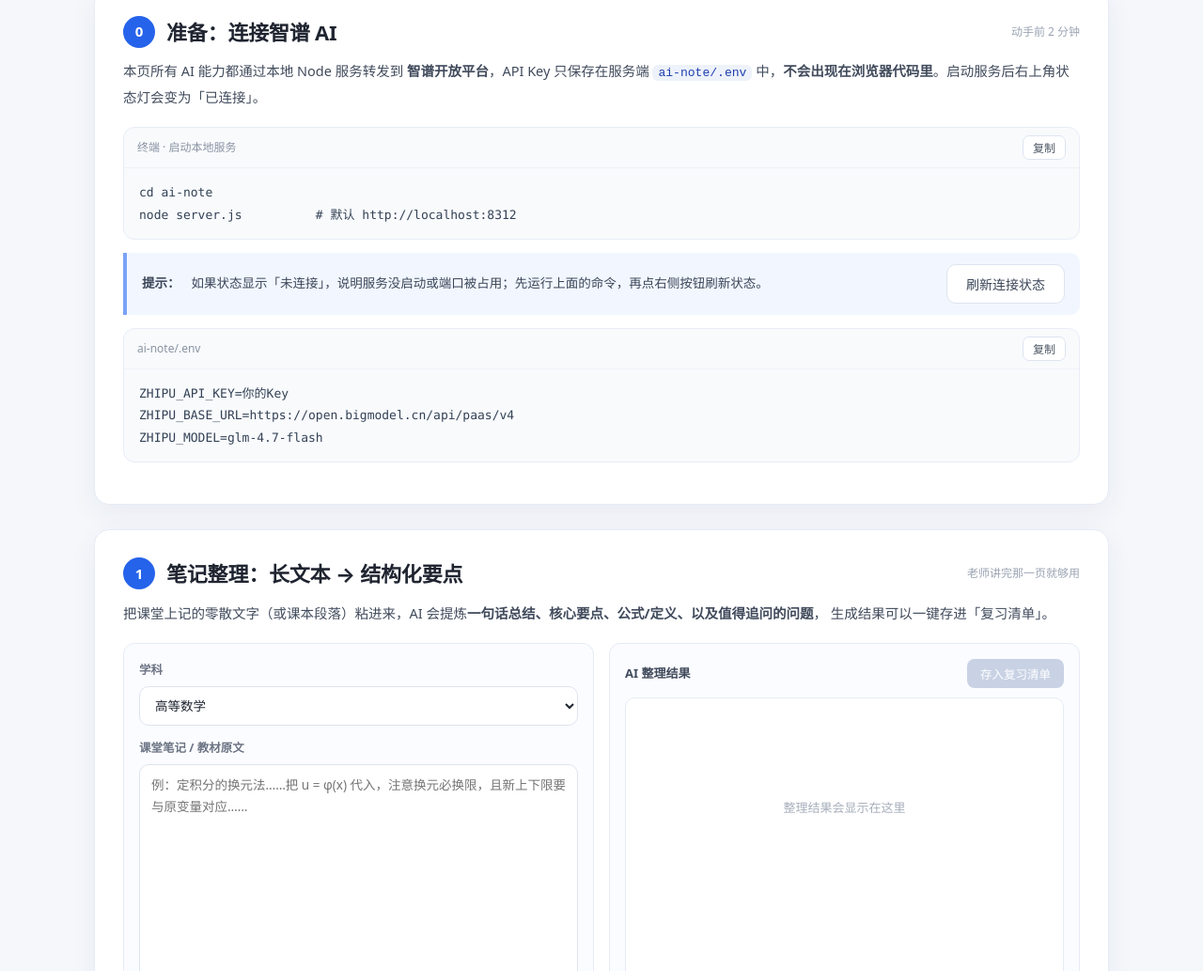
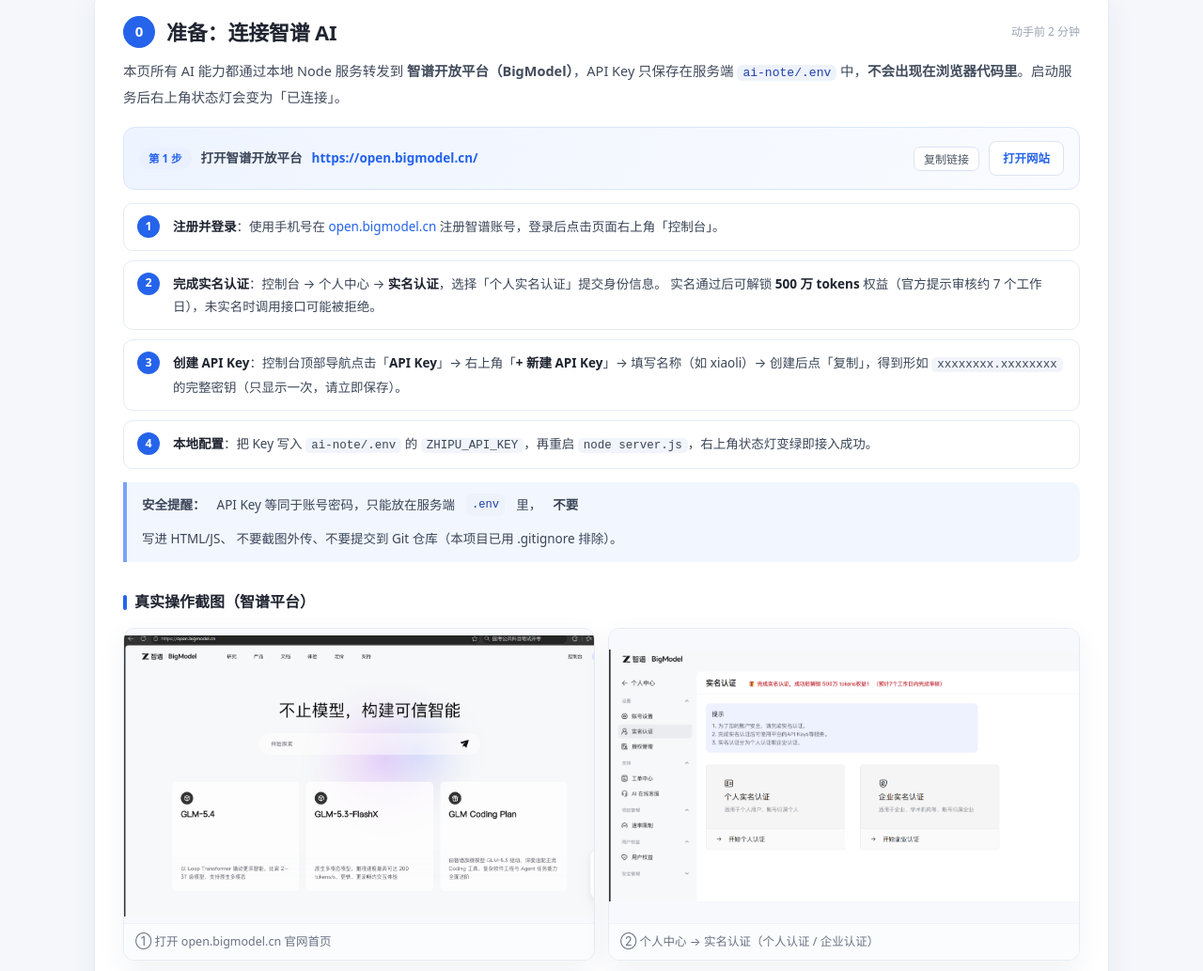
Before and after one commit to 15241336863/lixingda, a plain HTML site: page ai-note/index.html in a window 1280 px wide. Shown: the part 645-1678 px from the top of the page at 94% size. Drawn offline with Linux system fonts and the light colour scheme; no server answers.

Commit message:
docs(ai-note): 补充智谱平台注册、实名认证与 API Key 获取图文教程
第 0 节新增官网链接一键复制、四步接入说明与安全提醒，并插入 4 张智谱平台真实操作截图

```diff
--- a/ai-note/css/lxd_style.css
+++ b/ai-note/css/lxd_style.css
@@ -336,12 +336,80 @@ select.lxd_search { width: 150px; }
 
 .lxd_toast.lxd_show { opacity: 1; transform: translate(-50%, 0); }
 
+/* ---------- 智谱接入指引 ---------- */
+.lxd_linkcard {
+  display: flex; justify-content: space-between; align-items: center; gap: 14px; flex-wrap: wrap;
+  background: linear-gradient(120deg, #eef4ff, #f9fbff);
+  border: 1px solid #dbe6fb; border-radius: 12px; padding: 14px 16px; margin: 16px 0 4px;
+  font-size: 13.5px; color: #3b4658;
+}
+
+.lxd_linkcard > div:first-child { display: flex; align-items: center; gap: 10px; flex-wrap: wrap; }
+.lxd_linkcard a { color: var(--lxd_blue); font-weight: 600; text-decoration: none; word-break: break-all; }
+.lxd_linkcard a:hover { text-decoration: underline; }
+
+.lxd_steps {
+  list-style: none; counter-reset: lxd_step; margin: 14px 0; padding: 0;
+  display: flex; flex-direction: column; gap: 10px;
+}
+
+.lxd_steps li {
+  position: relative; counter-increment: lxd_step;
+  background: #fff; border: 1px solid var(--lxd_line); border-radius: 10px;
+  padding: 12px 16px 12px 52px; font-size: 13.5px; line-height: 1.8; color: #3b4658;
+}
+
+.lxd_steps li::before {
+  content: counter(lxd_step);
+  position: absolute; left: 14px; top: 12px;
+  width: 24px; height: 24px; border-radius: 50%;
+  background: var(--lxd_blue); color: #fff;
+  font-size: 12.5px; font-weight: 700;
+  display: flex; align-items: center; justify-content: center;
+}
+
+.lxd_steps li b { color: #1f2430; }
+.lxd_steps li a { color: var(--lxd_blue); }
+.lxd_steps li code {
+  background: #f1f4fa; border-radius: 5px; padding: 1px 6px;
+  font-size: 12.5px; color: #3b4658;
+}
+
+.lxd_subtitle {
+  display: flex; align-items: center; gap: 8px;
+  margin: 28px 0 12px; font-size: 16px; color: #1f2430;
+}
+
+.lxd_subtitle::before {
+  content: ""; width: 4px; height: 16px; border-radius: 2px; background: var(--lxd_blue);
+}
+
+.lxd_shots { display: grid; grid-template-columns: 1fr 1fr; gap: 14px; margin-bottom: 6px; }
+
+.lxd_shots figure {
+  margin: 0; background: #fff; border: 1px solid var(--lxd_line); border-radius: 12px;
+  overflow: hidden; box-shadow: var(--lxd_shadow);
+  transition: transform .18s ease, box-shadow .18s ease;
+}
+
+.lxd_shots figure:hover { transform: translateY(-3px); box-shadow: 0 14px 32px rgba(29, 52, 110, .12); }
+
+.lxd_shots a { display: flex; align-items: center; justify-content: center; aspect-ratio: 16 / 10; background: #f7f9fd; }
+.lxd_shots img { display: block; width: 100%; height: 100%; object-fit: contain; }
+
+.lxd_shots figcaption {
+  padding: 9px 12px; font-size: 12.5px; line-height: 1.6; color: #6b7383;
+  border-top: 1px solid #eef2f8; background: #fbfcfe;
+}
+
 /* ---------- 响应式 ---------- */
 @media (max-width: 900px) {
   .lxd_hero h1 { font-size: 32px; }
   .lxd_hero_sub br { display: none; }
   .lxd_navcard { grid-template-columns: 1fr 1fr; }
   .lxd_grid2, .lxd_wronglist, .lxd_reviewlist { grid-template-columns: 1fr; }
+  .lxd_shots { grid-template-columns: 1fr; }
+  .lxd_linkcard { align-items: flex-start; }
   .lxd_card { padding: 20px 18px 24px; }
   .lxd_card_head { flex-wrap: wrap; }
   .lxd_meta { margin-left: 0; }
--- a/ai-note/index.html
+++ b/ai-note/index.html
@@ -50,18 +50,73 @@
       <h2>准备：连接智谱 AI</h2>
       <span class="lxd_meta">动手前 2 分钟</span>
     </div>
-    <p>本页所有 AI 能力都通过本地 Node 服务转发到 <b>智谱开放平台</b>，API Key 只保存在服务端
+    <p>本页所有 AI 能力都通过本地 Node 服务转发到 <b>智谱开放平台（BigModel）</b>，API Key 只保存在服务端
       <code>ai-note/.env</code> 中，<b>不会出现在浏览器代码里</b>。启动服务后右上角状态灯会变为「已连接」。</p>
 
+    <!-- 第 1 步：打开官网 -->
+    <div class="lxd_linkcard">
+      <div>
+        <span class="lxd_tag">第 1 步</span>
+        <b>打开智谱开放平台</b>
+        <a href="https://open.bigmodel.cn/" target="_blank" rel="noopener">https://open.bigmodel.cn/</a>
+      </div>
+      <div class="lxd_row">
+        <button class="lxd_copy" data-copy="https://open.bigmodel.cn/">复制链接</button>
+        <a class="lxd_btn lxd_btn_ghost lxd_btn_small" href="https://open.bigmodel.cn/" target="_blank" rel="noopener">打开网站</a>
+      </div>
+    </div>
+
+    <!-- 获取 Key 的完整流程 -->
+    <ol class="lxd_steps">
+      <li><b>注册并登录</b>：使用手机号在 <a href="https://open.bigmodel.cn/" target="_blank" rel="noopener">open.bigmodel.cn</a>
+        注册智谱账号，登录后点击页面右上角「控制台」。</li>
+      <li><b>完成实名认证</b>：控制台 → 个人中心 → <b>实名认证</b>，选择「个人实名认证」提交身份信息。
+        实名通过后可解锁 <b>500 万 tokens</b> 权益（官方提示审核约 7 个工作日），未实名时调用接口可能被拒绝。</li>
+      <li><b>创建 API Key</b>：控制台顶部导航点击「<b>API Key</b>」→ 右上角「<b>+ 新建 API Key</b>」→
+        填写名称（如 xiaoli）→ 创建后点「复制」，得到形如 <code>xxxxxxxx.xxxxxxxx</code> 的完整密钥（只显示一次，请立即保存）。</li>
+      <li><b>本地配置</b>：把 Key 写入 <code>ai-note/.env</code> 的 <code>ZHIPU_API_KEY</code>，再重启
+        <code>node server.js</code>，右上角状态灯变绿即接入成功。</li>
+    </ol>
+
+    <div class="lxd_callout">
+      <b>安全提醒：</b>API Key 等同于账号密码，只能放在服务端 <code>.env</code> 里，<b>不要</b>写进 HTML/JS、
+      不要截图外传、不要提交到 Git 仓库（本项目已用 .gitignore 排除）。
+    </div>
+
+    <!-- 真实操作截图 -->
+    <h3 class="lxd_subtitle">真实操作截图（智谱平台）</h3>
+    <div class="lxd_shots">
+      <figure>
+        <a href="img/zhipu/01-platform.png" target="_blank" rel="noopener">
+          <img src="img/zhipu/01-platform.png" alt="智谱开放平台首页">
+        </a>
+        <figcaption>① 打开 open.bigmodel.cn 官网首页</figcaption>
+      </figure>
+      <figure>
+        <a href="img/zhipu/02-verify.png" target="_blank" rel="noopener">
+          <img src="img/zhipu/02-verify.png" alt="实名认证页面">
+        </a>
+        <figcaption>② 个人中心 → 实名认证（个人认证 / 企业认证）</figcaption>
+      </figure>
+      <figure>
+        <a href="img/zhipu/03-console.png" target="_blank" rel="noopener">
+          <img src="img/zhipu/03-console.png" alt="控制台与 API Key 入口">
+        </a>
+        <figcaption>③ 文档页顶部导航：控制台 / 价格 / 财务 / API Key / 个人中心</figcaption>
+      </figure>
+      <figure>
+        <a href="img/zhipu/04-apikey.png" target="_blank" rel="noopener">
+          <img src="img/zhipu/04-apikey.png" alt="标准 API Key 页面">
+        </a>
+        <figcaption>④「+ 新建 API Key」创建后复制完整密钥</figcaption>
+      </figure>
+    </div>
+
+    <!-- 启动与配置 -->
     <div class="lxd_code">
       <div class="lxd_code_bar"><span>终端 · 启动本地服务</span><button class="lxd_copy" data-copy="cd ai-note&#10;node server.js">复制</button></div>
       <pre>cd ai-note
 node server.js          # 默认 http://localhost:8312</pre>
-    </div>
-
-    <div class="lxd_callout">
-      <b>提示：</b>如果状态显示「未连接」，说明服务没启动或端口被占用；先运行上面的命令，再点右侧按钮刷新状态。
-      <button class="lxd_btn lxd_btn_ghost" id="lxd_recheck">刷新连接状态</button>
     </div>
 
     <div class="lxd_code">
@@ -69,6 +124,11 @@ node server.js          # 默认 http://localhost:8312</pre>
       <pre>ZHIPU_API_KEY=你的Key
 ZHIPU_BASE_URL=https://open.bigmodel.cn/api/paas/v4
 ZHIPU_MODEL=glm-4.7-flash</pre>
+    </div>
+
+    <div class="lxd_callout">
+      <b>提示：</b>如果状态显示「未连接」，说明服务没启动或端口被占用；先运行上面的命令，再点右侧按钮刷新状态。
+      <button class="lxd_btn lxd_btn_ghost" id="lxd_recheck">刷新连接状态</button>
     </div>
   </section>
 
```
Also changed, not shown: ai-note/img/zhipu/01-platform.png (added), ai-note/img/zhipu/02-verify.png (added), ai-note/img/zhipu/03-console.png (added), ai-note/img/zhipu/04-apikey.png (added).
